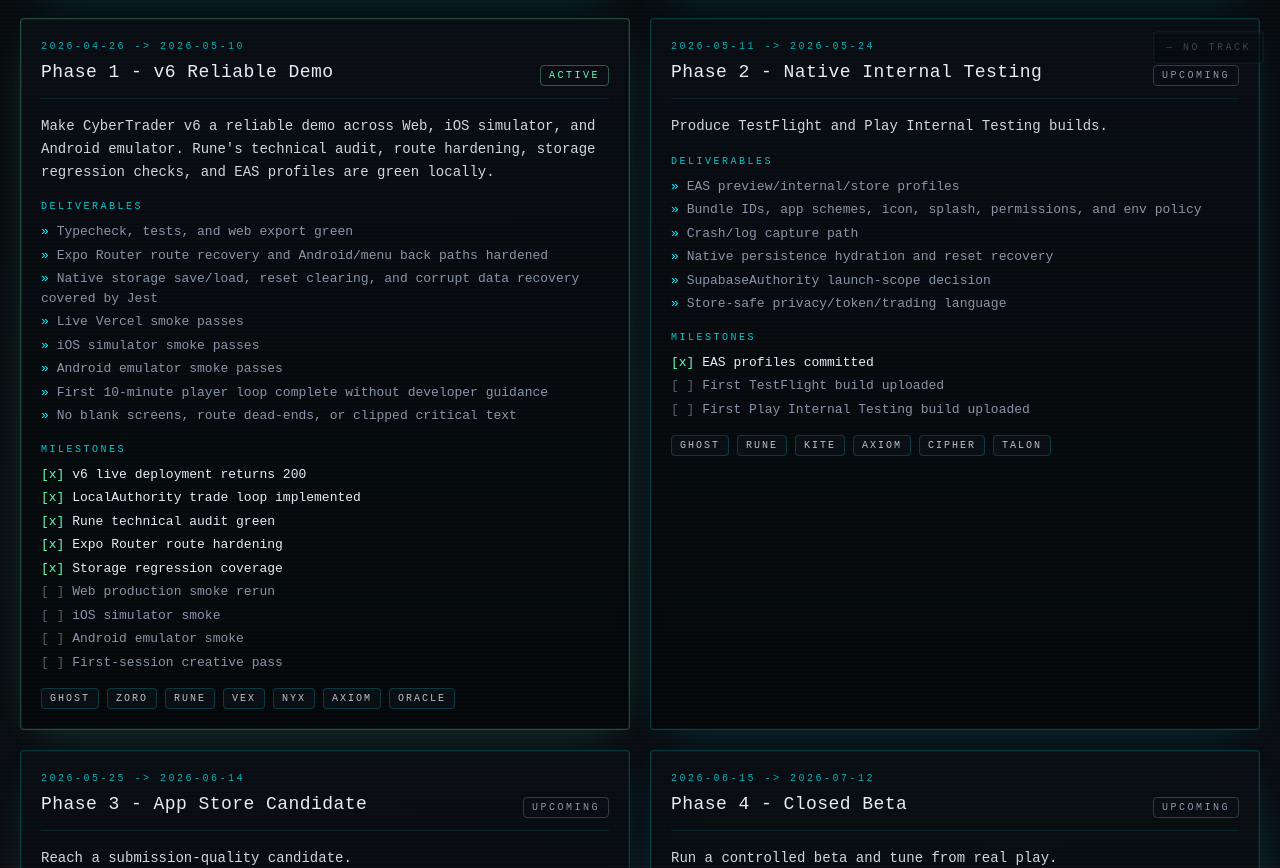
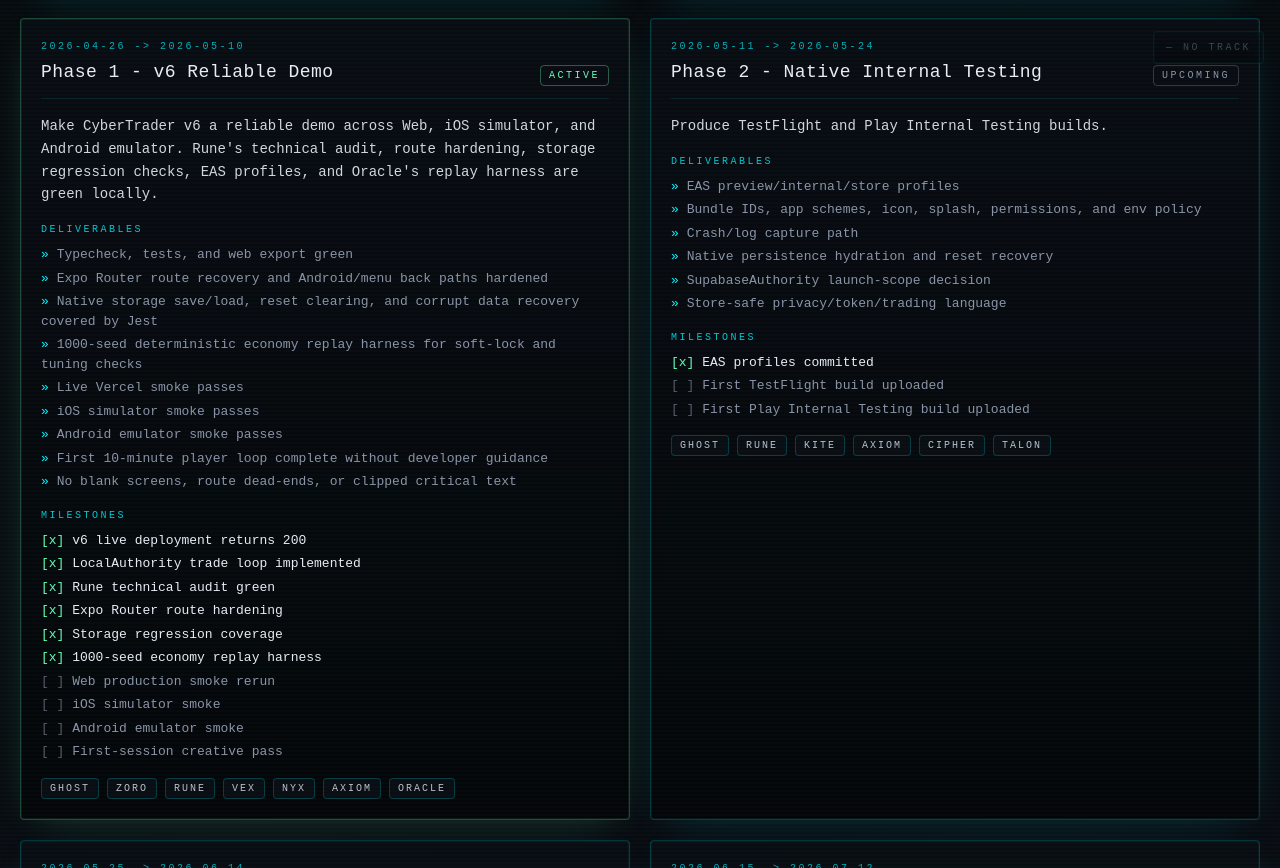
Before and after one commit to GHX5T-SOL/Dev-lab-of-CyberTrader-Age-of-Pantheon-, a Next.js app in the folder web/: page /office/roadmap in a window 1280 px wide. Shown: the part 720-1588 px from the top of the page. Built offline with nearby package versions, Linux system fonts and the light colour scheme; no server answers.

Commit message:
oracle-p0-001 compass: sync economy replay status

```diff
--- a/web/src/data/roadmap.ts
+++ b/web/src/data/roadmap.ts
@@ -71,11 +71,12 @@
     dates: "2026-04-26 -> 2026-05-10",
     status: "active",
     summary:
-      "Make CyberTrader v6 a reliable demo across Web, iOS simulator, and Android emulator. Rune's technical audit, route hardening, storage regression checks, and EAS profiles are green locally.",
+      "Make CyberTrader v6 a reliable demo across Web, iOS simulator, and Android emulator. Rune's technical audit, route hardening, storage regression checks, EAS profiles, and Oracle's replay harness are green locally.",
     deliverables: [
       "Typecheck, tests, and web export green",
       "Expo Router route recovery and Android/menu back paths hardened",
       "Native storage save/load, reset clearing, and corrupt data recovery covered by Jest",
+      "1000-seed deterministic economy replay harness for soft-lock and tuning checks",
       "Live Vercel smoke passes",
       "iOS simulator smoke passes",
       "Android emulator smoke passes",
@@ -88,6 +89,7 @@
       { label: "Rune technical audit green", done: true },
       { label: "Expo Router route hardening", done: true },
       { label: "Storage regression coverage", done: true },
+      { label: "1000-seed economy replay harness", done: true },
       { label: "Web production smoke rerun", done: false },
       { label: "iOS simulator smoke", done: false },
       { label: "Android emulator smoke", done: false },
--- a/web/src/data/status.ts
+++ b/web/src/data/status.ts
@@ -38,6 +38,7 @@
     "Rune completed route hardening: protected deep links recover after hydration and menu/Android back actions have safe fallbacks",
     "Rune started persistence reliability coverage: native storage save/load, reset clearing, and corrupt JSON recovery are covered by Jest and documented in v6",
     "Rune completed EAS profiles for preview, iOS simulator, internal, store, and production build paths",
+    "Oracle completed the 1000-seed deterministic economy replay harness with zero soft locks and zero impossible states in the baseline run",
     "New v6 App Store readiness task map assigns work to Ghost, Zoro, the AI Council, Zara, and Zyra",
     "OpenClaw on zyra-mini is updated to 2026.4.24, gateway is restarted, v6 is cloned, and Zara/Zyra v6 cron jobs are enabled",
     "OpenClaw config on zyra-mini points primary agents at blockrun/openai/gpt-5.5 with max thinking",
@@ -61,7 +62,7 @@
     {
       label: "Build checks",
       state: "green",
-      detail: "Rune audit, route hardening, storage regression checks, EAS config validation, and Expo web export pass locally",
+      detail: "Rune audit, route hardening, storage regression checks, Oracle replay harness, EAS config validation, and Expo web export pass locally",
     },
     {
       label: "Native QA",
--- a/web/src/data/tasks.ts
+++ b/web/src/data/tasks.ts
@@ -350,11 +350,13 @@
     id: "oracle-p0-001",
     owner: "oracle",
     title: "Build deterministic economy replay harness for 1000 seeded sessions",
-    status: "todo",
+    status: "done",
     priority: "P0",
     estimate: "1d",
     acceptanceCriteria: ["1000 seeds run without nondeterminism", "Soft-locks and impossible states are reported", "Median session outcomes are logged"],
     tags: ["economy", "testing", "determinism"],
+    notes: "Completed 2026-04-26. v6 replay harness runs 1000 deterministic 60-tick sessions, reports soft-lock/impossible-state counts, and logs median launch-tuning outcomes.",
+    links: [{ label: "Replay harness note", href: `${v6}/blob/main/docs/release/oracle-p0-001-economy-replay-harness.md` }],
   }),
   task({
     id: "oracle-p0-002",
```
Also changed, not shown: 3 other files (tests, documents, lock files or other folders).
